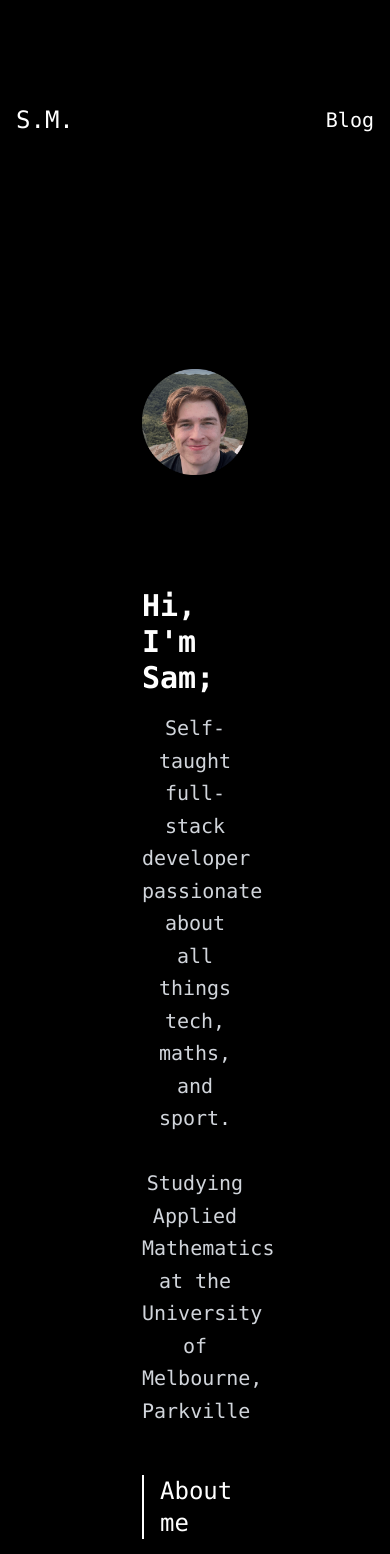
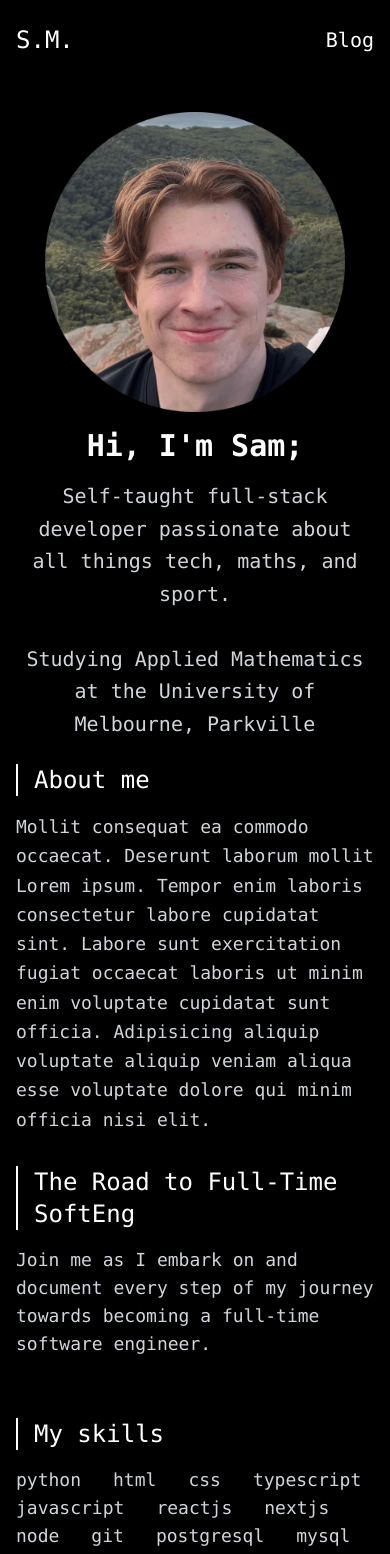
Before and after one commit to itssammurphy/portfolio, a Next.js app: page / in a window 390 px wide. Shown: the top 1554 px of the page. Built offline with nearby package versions, Linux system fonts and the light colour scheme; no server answers.

Commit message:
responsiveness

```diff
--- a/components/public/About.tsx
+++ b/components/public/About.tsx
@@ -2,7 +2,7 @@ import React from "react";
 
 const About = () => {
     return (
-        <section className="w-3/5 px-16 py-8 flex flex-col items-start justify-start font-mono">
+        <section className="w-full lg:w-3/5 px-4 lg:px-16 py-2 lg:py-8 flex flex-col items-start justify-start font-mono">
             <h1 className="border-l-2 border-white pl-4 text-2xl my-4">
                 About me
             </h1>
--- a/components/public/Away.tsx
+++ b/components/public/Away.tsx
@@ -70,7 +70,7 @@ const AwayFromCoding = () => {
     };
 
     return (
-        <section className="w-3/5 px-16 py-8 flex flex-col items-start justify-start font-mono">
+        <section className="w-full px-4 lg:w-3/5 lg:px-16 py-2 lg:py-8 flex flex-col items-start justify-start font-mono">
             <h1 className="border-l-2 border-white pl-4 text-2xl my-4">
                 Away from VS Code
             </h1>
--- a/components/public/Hero.tsx
+++ b/components/public/Hero.tsx
@@ -4,7 +4,7 @@ import PostCount from "./PostCount";
 
 const Hero = () => {
     return (
-        <section className="w-3/5 px-16 flex items-center justify-center">
+        <section className="w-full lg:w-3/5 px-4 lg:px-16 flex items-center justify-center">
             <div className="w-full flex flex-col items-center justify-normal">
                 <div className="relative w-full h-[300px]">
                     <Image
--- a/components/public/Navbar.tsx
+++ b/components/public/Navbar.tsx
@@ -17,8 +17,8 @@ const Navbar = () => {
         });
     }, []);
     return (
-        <nav className="bg-black w-full h-auto lg:h-[50px] flex flex-col items-center justify-center my-24">
-            <div className="w-full grid grid-rows-2 grid-cols-2 md:grid-cols-5 lg:flex lg:flex-row lg:items-center lg:justify-between lg:w-3/5 py-2 px-4 md:py-4 lg:px-16">
+        <nav className="bg-black w-full h-auto lg:h-[50px] flex flex-col items-center justify-center my-4 lg:my-24">
+            <div className="w-full grid grid-rows-2 grid-cols-2 md:grid-cols-5 lg:gap-x-4 lg:flex lg:flex-row lg:items-center lg:justify-between lg:w-3/5 py-2 px-4 md:py-4 lg:px-16">
                 <div className="w-full lg:w-1/12 col-start-1 row-start-1 text-left flex flex-row items-center justify-start">
                     <Link
                         href="/"
--- a/components/public/Road.tsx
+++ b/components/public/Road.tsx
@@ -29,7 +29,7 @@ const Road = () => {
     }, []);
 
     return (
-        <section className="w-3/5 px-16 py-8 flex flex-col items-start justify-start font-mono">
+        <section className="w-full lg:w-3/5 px-4 lg:px-16 py-2 lg:py-8 flex flex-col items-start justify-start font-mono">
             <h1 className="border-l-2 border-white pl-4 text-2xl my-4">
                 The Road to Full-Time SoftEng
             </h1>
--- a/components/public/Skills.tsx
+++ b/components/public/Skills.tsx
@@ -2,7 +2,7 @@ import React from "react";
 
 const Skills = () => {
     return (
-        <section className="w-3/5 px-16 py-8 flex flex-col items-start justify-start font-mono">
+        <section className="w-full px-4 lg:w-3/5 lg:px-16 py-2 lg:py-8 flex flex-col items-start justify-start font-mono">
             <h1 className="border-l-2 border-white pl-4 text-2xl my-4">
                 My skills
             </h1>
```
